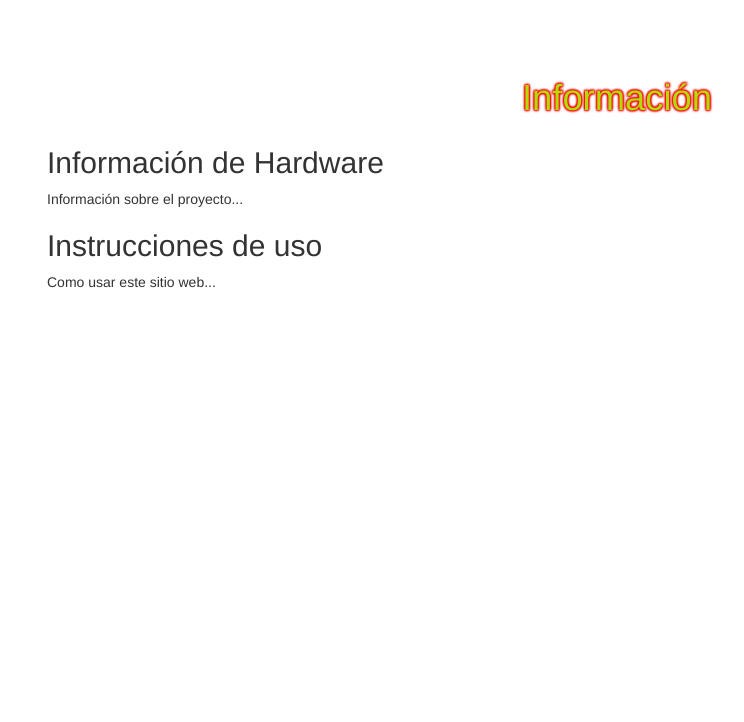
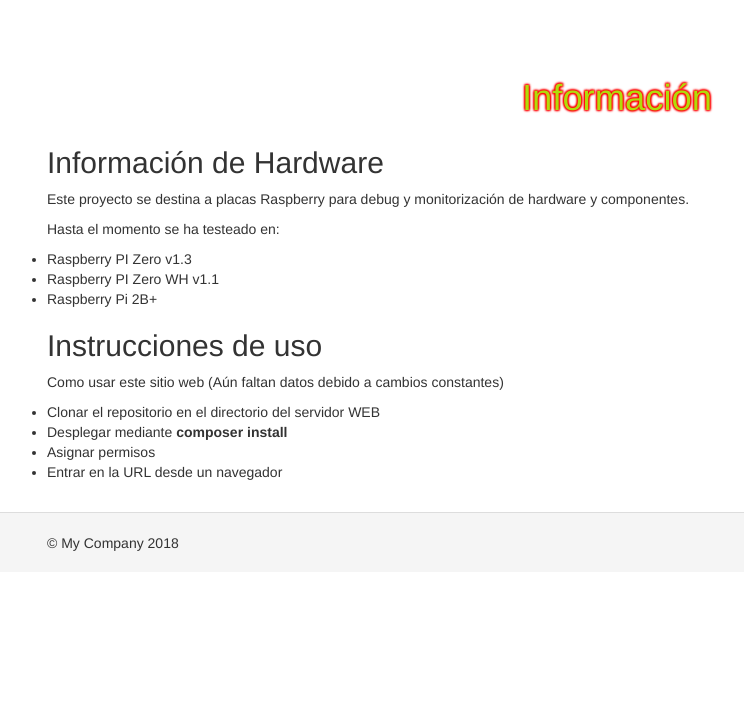
Before and after one commit to raupulus/raspberry_web, a Yii app: template views/site/informacion.php in a window 1280 px wide. Shown: the top 722 px of the page, without its empty margins (23-767 px from the left). Run offline with PHP 8.4 and a stand-in for Yii, Linux system fonts and the light colour scheme; the template is opened without the code that fills it, so the values that code supplies are empty; some libraries are stand-ins or nearby versions.

Commit message:
Sección con información básica

```diff
--- a/views/site/informacion.php
+++ b/views/site/informacion.php
@@ -14,13 +14,33 @@ $this->params['breadcrumbs'][] = $this->title;
 
     <h2>Información de Hardware</h2>
 
-    <p>
-        Información sobre el proyecto...
-    </p>
+    <div>
+        <p>
+        Este proyecto se destina a placas Raspberry para debug y monitorización
+        de hardware y componentes.
+        </p>
+
+        <p>Hasta el momento se ha testeado en:</p>
+
+        <ul>
+            <li>Raspberry PI Zero v1.3</li>
+            <li>Raspberry PI Zero WH v1.1</li>
+            <li>Raspberry Pi 2B+</li>
+        </ul>
 
     <h2>Instrucciones de uso</h2>
 
-    <p>
-        Como usar este sitio web...
-    </p>
+    <div>
+        <p>
+            Como usar este sitio web (Aún faltan datos debido a cambios
+            constantes)
+        </p>
+
+        <ul>
+            <li>Clonar el repositorio en el directorio del servidor WEB</li>
+            <li>Desplegar mediante <strong>composer install</strong></li>
+            <li>Asignar permisos</li>
+            <li>Entrar en la URL desde un navegador</li>
+        </ul>
+    </div>
 </div>
```
